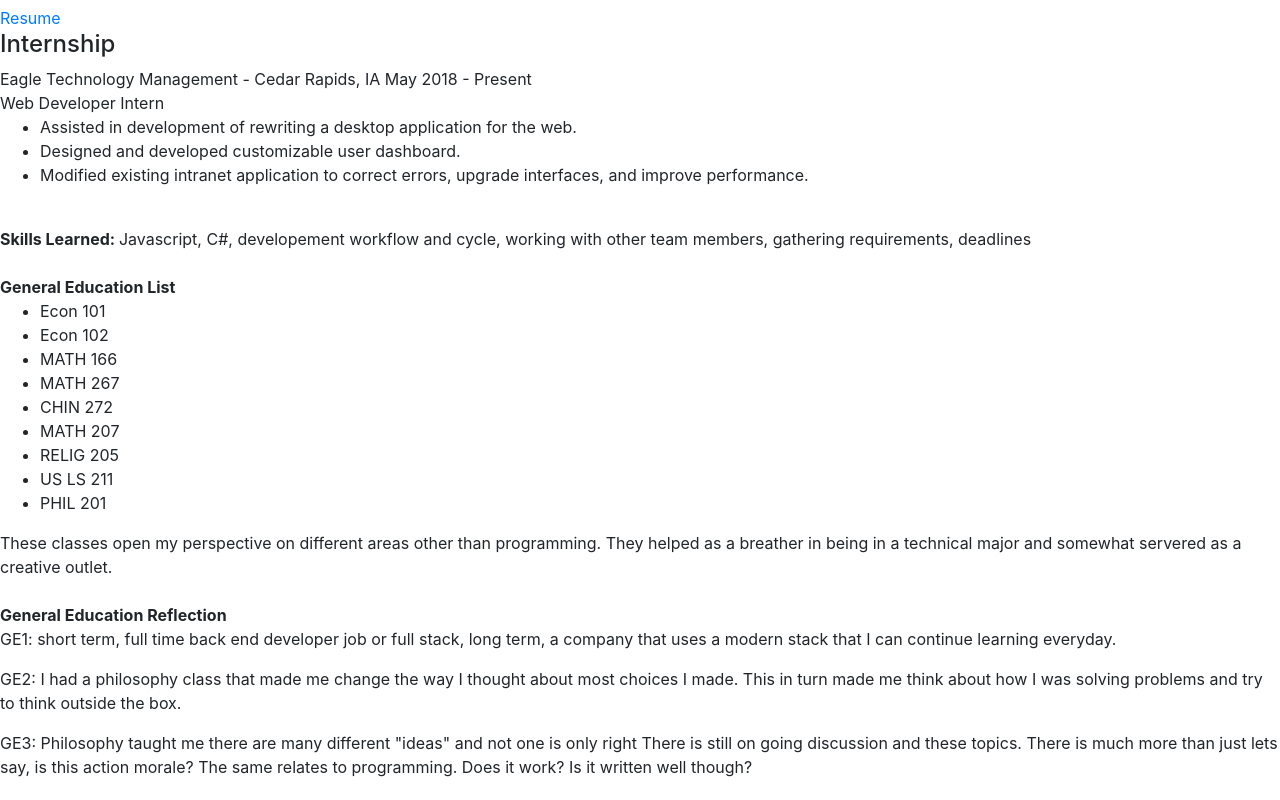
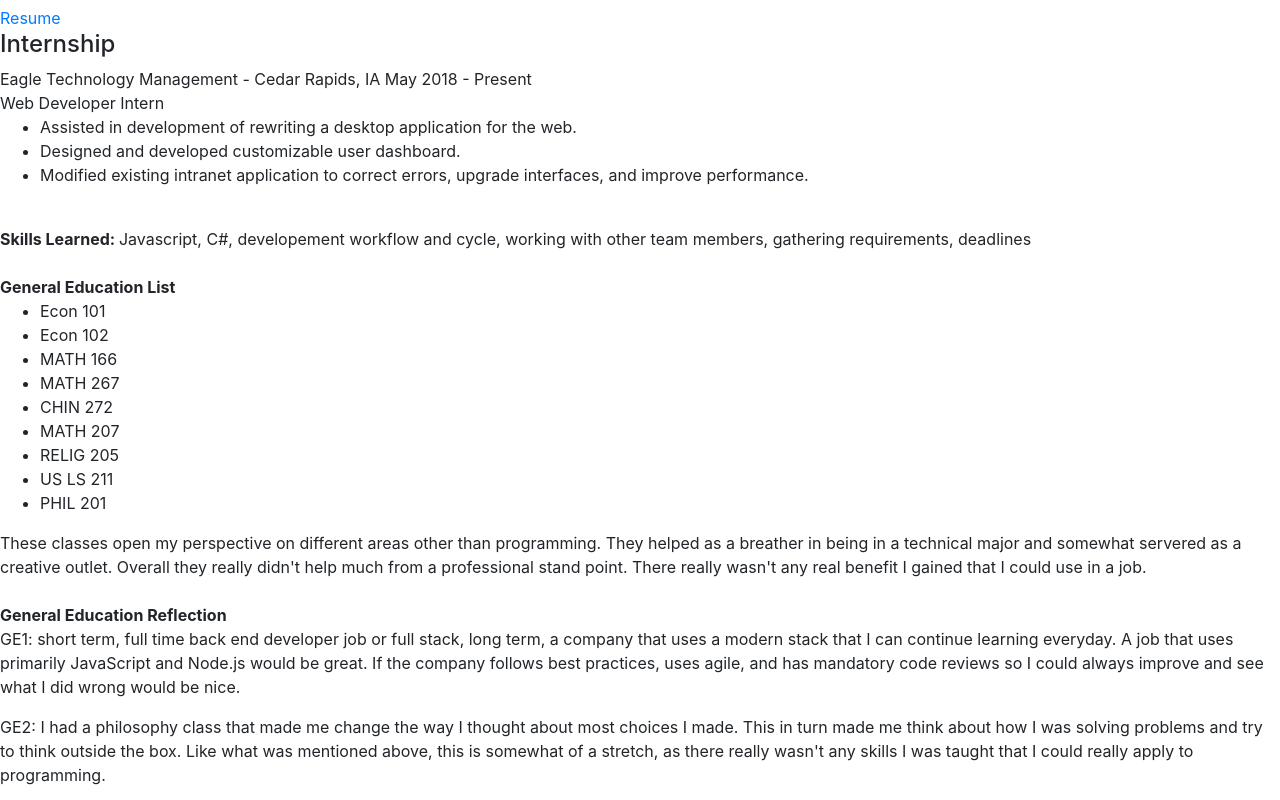
Before and after one commit to maveys3/maveys3.github.io, a plain HTML site: page aboutme.html in a window 1280 px wide. Shown: the part 138-938 px from the top of the page. Drawn offline with nearby package versions, Linux system fonts and the light colour scheme.

Commit message:
Update aboutme.html

```diff
--- a/aboutme.html
+++ b/aboutme.html
@@ -66,13 +66,17 @@
             <li>PHIL  201</li>
           </ul>
           These classes open my perspective on different areas other than programming. They helped as a breather in being in a technical major and somewhat servered as a creative outlet.
-
+          Overall they really didn't help much from a professional stand point. There really wasn't any real benefit I gained that I could use
+          in a job.
         </div><br>
         <div>
             <b>General Education Reflection</b>
-            <p>GE1: short term, full time back end developer job or full stack, long term, a company that uses a modern stack that I can continue learning everyday.</p>
+            <p>GE1: short term, full time back end developer job or full stack, long term, a company that uses a modern stack
+              that I can continue learning everyday. A job that uses primarily JavaScript and Node.js would be great. If the company
+              follows best practices, uses agile, and has mandatory code reviews so I could always improve and see what I did wrong would be nice.</p>
             <p>GE2: I had a philosophy class that made me change the way I thought about most choices I made. This in
-                turn made me think about how I was solving problems and try to think outside the box.
+                turn made me think about how I was solving problems and try to think outside the box. Like what was mentioned above, this is somewhat of a stretch,
+              as there really wasn't any skills I was taught that I could really apply to programming.
             </p>
             <p>GE3: Philosophy taught me there are many different "ideas" and not one is only right
                 There is still on going discussion and these topics. There is much more than just lets say,
```
